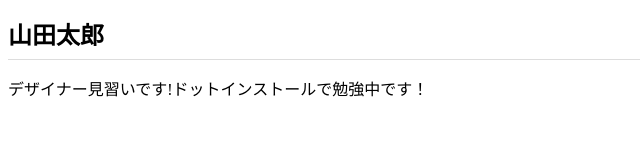
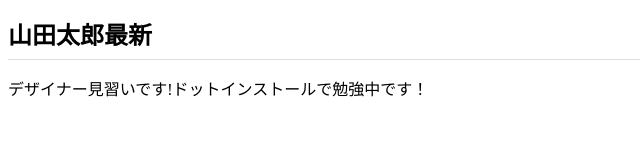
Before and after one commit to atsushi0206/atsushi0206.github.io, a plain HTML site: page index.html in a window 1280 px wide. Shown: the whole page, without its empty margins (0-640 px from the left). Drawn offline with Linux system fonts and the light colour scheme.

Commit message:
Add files via upload

```diff
--- a/index.html
+++ b/index.html
@@ -6,7 +6,7 @@
 <link rel="stylesheet" href="css/styles.css">
 </head>
 <body>
-<h1>山田太郎</h1>
+<h1>山田太郎最新</h1>
 <p>デザイナー見習いです!ドットインストールで勉強中です！</p>
 </body>
 </html>
```
